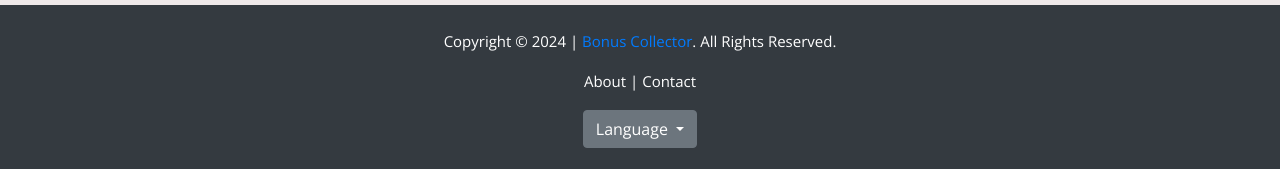
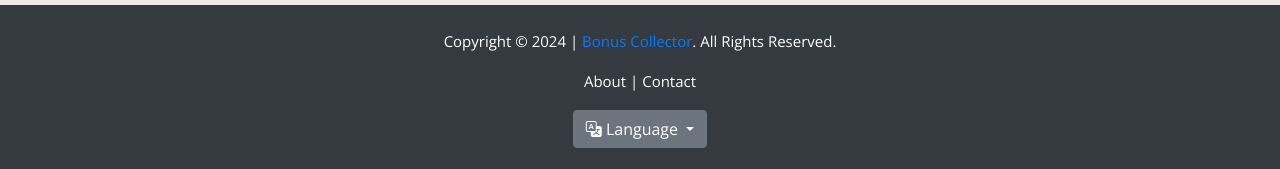
Before and after one commit to Prollad99/bs-net, a Jekyll site: the page built from index.html, in a window 1280 px wide. Shown: the part 2146-2315 px from the top of the page. Built offline with Jekyll 4.4.1, drawn with Linux system fonts in a browser that asks for light colours; nearby versions of some CDN libraries; the list of posts is cut into pages by our own code; comment, search, counter and statistics services are not loaded.

Commit message:
Update default.html

```diff
--- a/_layouts/default.html
+++ b/_layouts/default.html
@@ -127,7 +127,7 @@
       <!-- Language Dropdown -->
 <div class="dropdown mt-3">
   <button class="btn btn-secondary dropdown-toggle" type="button" id="languageDropdown" data-bs-toggle="dropdown" aria-expanded="false">
-    Language
+    <i class="bi bi-translate"></i> Language
   </button>
   <ul class="dropdown-menu" aria-labelledby="languageDropdown">
     <!-- Link to the current page with different language prefixes -->
```
